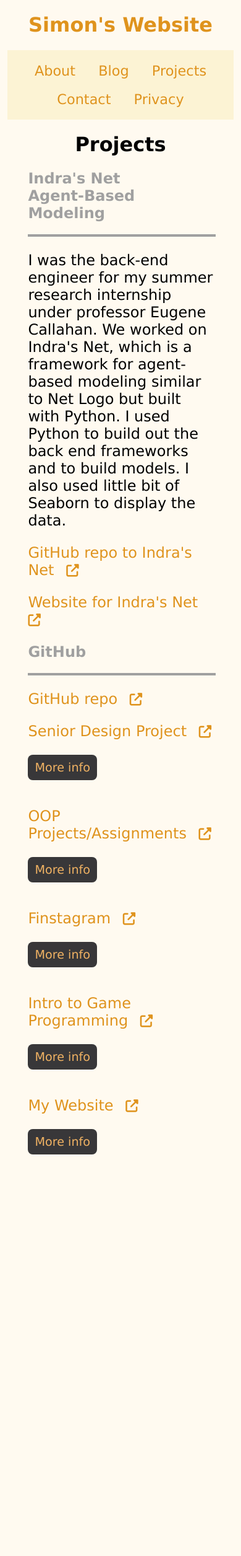
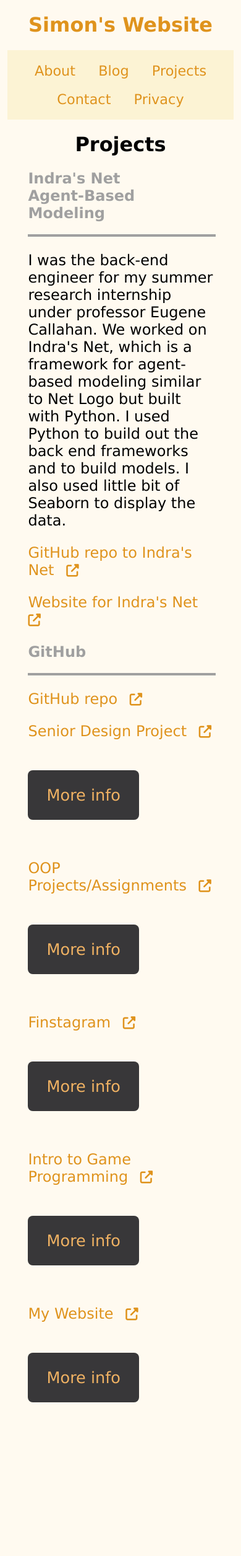
Before and after one commit to simon0h/simon0h.github.io, a Jekyll site: the page built from projects/index.html, in a window 390 px wide. Shown: the whole page at 62% size. Built offline with Jekyll 4.4.1, drawn with Linux system fonts in a browser that asks for light colours; nearby versions of some CDN libraries; before the commit the page ends 2091 px from its top, so only the background shows below that.

Commit message:
Increased the size of "more info" buttons on mobile

```diff
--- a/css/style.css
+++ b/css/style.css
@@ -112,6 +112,13 @@ ul {
 
 @media only screen and (orientation: portrait) {
 	.collapsible {
+		padding-top: 25px;
+	  padding-bottom: 25px;
+	  padding-left: 30px;
+	  padding-right: 30px;
+	  font-size: 1.6em;
+	  margin-bottom: 40px;
+	  margin-top: 25px;
 	  margin-left: 10%;
 	}
 
@@ -143,7 +150,14 @@ ul {
 @media (prefers-color-scheme: dark) {
 	@media only screen and (orientation: portrait) {
 		.collapsible {
-	  	margin-left: 10%;
+	  	padding-top: 25px;
+		  padding-bottom: 25px;
+		  padding-left: 30px;
+		  padding-right: 30px;
+		  font-size: 1.6em;
+		  margin-bottom: 40px;
+		  margin-top: 25px;
+		  margin-left: 10%;
 		}
 
 		h2 {
```
